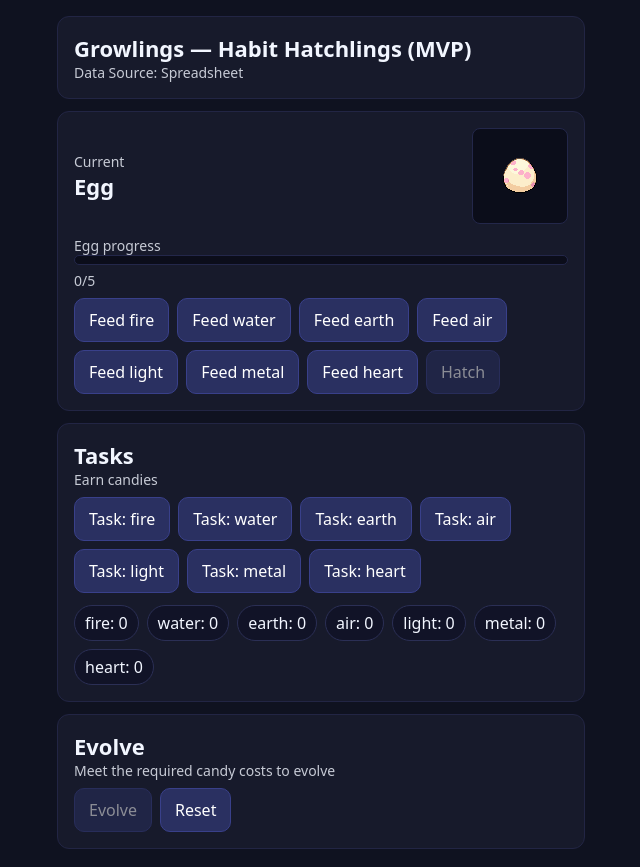
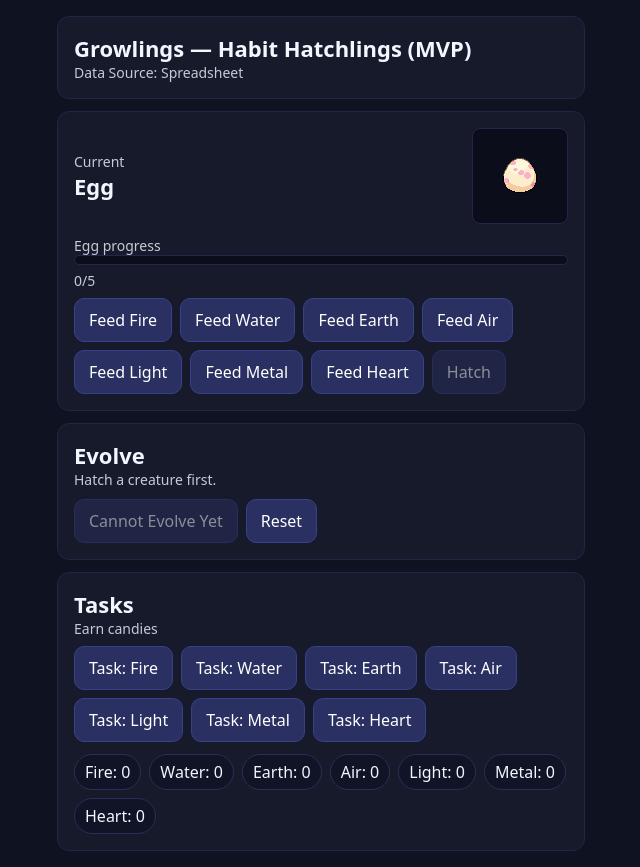
Before and after one commit to codyslagle/habit-creatures, a React (Vite) app: page / in a window 1280 px wide. Shown: the whole page, without its empty margins (319-959 px from the left). Built offline with nearby package versions, Linux system fonts and the light colour scheme.

Commit message:
Some evolution visibility features were added, including allowing the user to choose who their Growling evolves into. Also added some text chnages for when Growlings reach their final form

```diff
--- a/src/App.jsx
+++ b/src/App.jsx
@@ -1,55 +1,50 @@
 import { useEffect, useMemo, useState } from "react";
 import { loadDexFromCSV, ELEMENTS } from "./data/csvDexLoader";
 
-const blankTally = () => ({
-  fire: 0, water: 0, earth: 0, air: 0, light: 0, metal: 0, heart: 0,
-});
-
+// helpers
+const blankTally = () => ({ fire:0, water:0, earth:0, air:0, light:0, metal:0, heart:0 });
+const cap = (s) => s ? s.charAt(0).toUpperCase() + s.slice(1) : s;
+const caps = (arr) => arr.map(cap).join(" / ");
 const loadState = () => {
-  try {
-    const raw = localStorage.getItem("hc-state");
-    return raw ? JSON.parse(raw) : null;
-  } catch {
-    return null;
-  }
+  try { const raw = localStorage.getItem("hc-state"); return raw ? JSON.parse(raw) : null; }
+  catch { return null; }
 };
-const saveState = (s) =>
-  localStorage.setItem("hc-state", JSON.stringify(s));
+const saveState = (s) => localStorage.setItem("hc-state", JSON.stringify(s));
+const totalCost = (ev) => Object.values(ev.cost || {}).reduce((a,b)=>a+(b||0), 0);
+const canAfford = (candies, cost) => Object.entries(cost || {}).every(([el, amt]) => (candies[el] || 0) >= amt);
+const formatCost = (cost) => {
+  const parts = Object.entries(cost || {})
+    .filter(([,amt]) => amt > 0)
+    .map(([el,amt]) => `${amt} ${cap(el)}`);
+  return parts.length ? parts.join(" + ") : "—";
+};
 
 const initialState = {
-  candies: { fire: 0, water: 0, earth: 0, air: 0, light: 0, metal: 0, heart: 0 },
+  candies: { fire:0, water:0, earth:0, air:0, light:0, metal:0, heart:0 },
   egg: { progress: 0, cost: 5, element: null, tally: blankTally() },
   creature: { speciesId: null, nickname: null },
 };
 
 function pickDominantElement(availableCandies, validElements) {
-  const counts = validElements.map((e) => ({
-    e,
-    n: availableCandies[e] || 0,
-  }));
-  counts.sort((a, b) => b.n - a.n);
+  const counts = validElements.map(e => ({ e, n: (availableCandies?.[e] || 0) }));
+  counts.sort((a,b)=>b.n-a.n);
   const top = counts[0];
   if (!top || top.n === 0) return null;
-  const ties = counts.filter((c) => c.n === top.n).map((c) => c.e);
-  return ties[Math.floor(Math.random() * ties.length)];
-}
-
-function canAfford(candies, cost) {
-  return Object.entries(cost).every(
-    ([el, amt]) => (candies[el] || 0) >= amt
-  );
+  const ties = counts.filter(c => c.n === top.n).map(c=>c.e);
+  return ties[Math.floor(Math.random()*ties.length)];
 }
 
 export default function App() {
   const [state, setState] = useState(() => loadState() || initialState);
   const [dex, setDex] = useState({
-    DEX: {},
-    getSpecies: () => null,
-    findBaseByElement: () => null,
-    ready: false,
+    DEX: {}, getSpecies: () => null, findBaseByElement: () => null, ready: false,
   });
 
-  // Load DEX data once
+  // UI state for evolution chooser
+  const [showEvoModal, setShowEvoModal] = useState(false);
+  const [evoChoices, setEvoChoices] = useState([]); // array of { to, cost, branchBy? }
+
+  // Load DEX (CSV) once
   useEffect(() => {
     let active = true;
     (async () => {
@@ -60,33 +55,25 @@ export default function App() {
         console.error("Failed to load dex:", err);
       }
     })();
-    return () => {
-      active = false;
-    };
+    return () => { active = false; };
   }, []);
 
   // Persist state
-  useEffect(() => {
-    saveState(state);
-  }, [state]);
+  useEffect(() => { saveState(state); }, [state]);
 
-  const creature = state.creature.speciesId
-    ? dex.getSpecies(state.creature.speciesId)
-    : null;
+  const creature = state.creature.speciesId ? dex.getSpecies(state.creature.speciesId) : null;
 
   function earnCandy(el) {
     setState((s) => ({
-      ...s,
-      candies: { ...s.candies, [el]: s.candies[el] + 1 },
+      ...s, candies: { ...s.candies, [el]: s.candies[el] + 1 },
     }));
   }
 
   function feedCandy(el) {
     setState((s) => {
-      if (s.creature.speciesId) return s;
-      if (s.egg.progress >= s.egg.cost) return s;
+      if (s.creature.speciesId) return s;               // already hatched
+      if (s.egg.progress >= s.egg.cost) return s;       // egg full
       if (s.candies[el] <= 0) return s;
-
       const next = structuredClone(s);
       next.candies[el]--;
       next.egg.progress += 1;
@@ -101,7 +88,6 @@ export default function App() {
       const dominant = pickDominantElement(s.egg.tally, ELEMENTS) || "fire";
       const base = dex.findBaseByElement(dominant);
       if (!base) return s;
-
       return {
         ...s,
         egg: { progress: 0, cost: s.egg.cost, element: dominant, tally: blankTally() },
@@ -110,32 +96,53 @@ export default function App() {
     });
   }
 
-  function evolve() {
+  // New: choose evolution path when there are multiple same-cost options.
+  function tryEvolve() {
+    if (!creature) return;
+
+    const evos = creature.evolutions || [];
+    if (!evos.length) return;
+
+    // Which are affordable right now?
+    const affordable = evos.filter((ev) => canAfford(state.candies, ev.cost));
+    if (!affordable.length) return;
+
+    // Group affordable by total cost; choose among the cheapest bucket
+    const byCost = affordable.reduce((acc, ev) => {
+      const k = totalCost(ev);
+      (acc[k] ||= []).push(ev);
+      return acc;
+    }, {});
+    const cheapest = Math.min(...Object.keys(byCost).map(Number));
+    const cheapestSet = byCost[cheapest];
+
+    if (cheapestSet.length === 1) {
+      // Single obvious path → evolve immediately
+      confirmEvolution(cheapestSet[0]);
+    } else {
+      // Multiple equal-cost paths → open modal and let the player choose
+      setEvoChoices(cheapestSet);
+      setShowEvoModal(true);
+    }
+  }
+
+  function confirmEvolution(chosen) {
     setState((s) => {
       if (!s.creature.speciesId) return s;
-      const current = dex.getSpecies(s.creature.speciesId);
-      if (!current?.evolutions?.length) return s;
-
-      // Which evolutions can we afford
-      const affordable = current.evolutions.filter((ev) =>
-        canAfford(s.candies, ev.cost)
-      );
-      if (!affordable.length) return s;
-
-      // Pick first affordable branch (simple rule)
-      const chosen = affordable[0];
       const next = structuredClone(s);
-
-      // Deduct candies
-      Object.entries(chosen.cost).forEach(([el, amt]) => {
+      // pay candy cost
+      Object.entries(chosen.cost || {}).forEach(([el, amt]) => {
         next.candies[el] = Math.max(0, (next.candies[el] || 0) - amt);
       });
-
+      // set new species
       next.creature.speciesId = chosen.to;
       return next;
     });
+    setShowEvoModal(false);
+    setEvoChoices([]);
   }
 
+  // Sprites & labels
   const sprite = useMemo(() => {
     if (!creature) return "/egg.png";
     return creature.sprite || `/sprites/${creature.id}.png`;
@@ -146,20 +153,28 @@ export default function App() {
 
   const speciesName = creature?.name || "Egg";
   const sublabel = creature
-    ? `${creature.elements.join(" / ")} — ${
-        creature.stage === 0 ? "Base" : `Stage ${creature.stage}`
-      }`
+    ? `${caps(creature.elements || [])} — ${creature.stage === 0 ? "Base" : `Stage ${creature.stage}`}`
     : "";
 
   if (!dex.ready) {
     return (
       <div className="container">
-        <div className="card">
-          <div className="big">Loading Growlings data…</div>
-        </div>
+        <div className="card"><div className="big">Loading Growlings data…</div></div>
       </div>
     );
   }
+
+  // Evolution info
+  const currentEvos = creature?.evolutions || [];
+  const hasEvos = currentEvos.length > 0;
+  const hasAffordable = currentEvos.some((ev) => canAfford(state.candies, ev.cost));
+  const isFinal = !!creature && !hasEvos;
+
+  const evolveSubtitle = !creature
+    ? "Hatch a creature first."
+    : isFinal
+    ? "This Growling is in its final form."
+    : "Choose your path when multiple evolutions are possible.";
 
   return (
     <div className="container">
@@ -174,9 +189,27 @@ export default function App() {
             <div className="small">Current</div>
             <div className="big">{speciesName}</div>
             {!!creature && (
+              <>
                 <div className="small" style={{ opacity: 0.8, marginTop: 2 }}>
                   {sublabel}
                 </div>
+                {isFinal && (
+                  <div
+                    className="small"
+                    style={{
+                      display: "inline-block",
+                      marginTop: 6,
+                      padding: "2px 8px",
+                      borderRadius: 999,
+                      background: "rgba(255,255,255,0.08)",
+                      border: "1px solid rgba(255,255,255,0.15)",
+                      fontWeight: 600,
+                    }}
+                  >
+                    Final Form
+                  </div>
+                )}
+              </>
             )}
           </div>
           <div className="sprite">
@@ -190,13 +223,14 @@ export default function App() {
             />
           </div>
         </div>
+
         <div style={{ marginTop: 12 }}>
           <div className="small">Egg progress</div>
           <div className="progress"><div style={{ width: `${progressPct}%` }} /></div>
           <div className="small" style={{ marginTop: 6 }}>
             {state.egg.progress}/{state.egg.cost}
           </div>
-          <div className="row" style={{ marginTop: 8 }}>
+          <div className="row" style={{ marginTop: 8, flexWrap: "wrap", gap: 8 }}>
             {ELEMENTS.map((el) => (
               <button
                 key={el}
@@ -204,7 +238,7 @@ export default function App() {
                 disabled={!!creature || eggIsFull}
                 onClick={() => feedCandy(el)}
               >
-                Feed {el}
+                Feed {cap(el)}
               </button>
             ))}
             <button
@@ -218,41 +252,125 @@ export default function App() {
         </div>
       </div>
 
+      {/* Evolution: info + action */}
       <div className="card" style={{ marginBottom: 12 }}>
+        <div className="big">Evolve</div>
+        <div className="small">{evolveSubtitle}</div>
+
+        {/* Evolution options or final form note */}
+        {!!creature && hasEvos && (
+          <div style={{ marginTop: 10 }}>
+            <div className="small" style={{ marginBottom: 6 }}>Available Evolutions</div>
+            <div className="row" style={{ gap: 10, flexWrap: "wrap" }}>
+              {currentEvos.map((ev, idx) => {
+                const sp = dex.getSpecies(ev.to);
+                const can = canAfford(state.candies, ev.cost);
+                const art = sp?.sprite || "/egg.png"; // later: silhouette support
+                return (
+                  <div key={idx} className="row" style={{
+                    alignItems: "center",
+                    gap: 8,
+                    padding: "6px 10px",
+                    border: "1px solid rgba(255,255,255,0.12)",
+                    borderRadius: 8,
+                    opacity: can ? 1 : 0.6
+                  }}>
+                    <img src={art} alt={sp?.name || "Evolution"} width="32" height="32" style={{ imageRendering: "pixelated" }} />
+                    <div>
+                      <div className="small" style={{ fontWeight: 600 }}>{sp?.name || "???"}</div>
+                      <div className="small" style={{ opacity: 0.8 }}>Cost: {formatCost(ev.cost)}</div>
+                    </div>
+                  </div>
+                );
+              })}
+            </div>
+          </div>
+        )}
+
+        {!hasEvos && !!creature && (
+          <div className="small" style={{ marginTop: 10, opacity: 0.85 }}>
+            No further evolutions available for this species (for now).
+          </div>
+        )}
+
+        <div className="row" style={{ marginTop: 10 }}>
+          {isFinal ? (
+            <button className="btn" disabled title="This Growling is already at its final form">
+              Final Form
+            </button>
+          ) : (
+            <button
+              className="btn"
+              onClick={tryEvolve}
+              disabled={!creature || !hasAffordable}
+              title={!creature ? "Hatch a creature first" : (!hasAffordable ? "Not enough candies yet" : "Evolve")}
+            >
+              {hasAffordable ? "Evolve" : "Cannot Evolve Yet"}
+            </button>
+          )}
+          <button className="btn" onClick={() => setState(initialState)}>Reset</button>
+        </div>
+      </div>
+
+      {/* Tasks */}
+      <div className="card">
         <div className="big">Tasks</div>
         <div className="small">Earn candies</div>
-        <div className="row" style={{ marginTop: 8 }}>
+        <div className="row" style={{ marginTop: 8, flexWrap: "wrap", gap: 8 }}>
           {ELEMENTS.map((el) => (
             <button key={el} className="btn" onClick={() => earnCandy(el)}>
-              Task: {el}
+              Task: {cap(el)}
             </button>
           ))}
         </div>
-        <div className="row" style={{ marginTop: 12 }}>
+        <div className="row" style={{ marginTop: 12, flexWrap: "wrap", gap: 8 }}>
           {ELEMENTS.map((el) => (
-            <span key={el} className="badge">
-              {el}: {state.candies[el]}
-            </span>
+            <span key={el} className="badge">{cap(el)}: {state.candies[el]}</span>
           ))}
         </div>
       </div>
 
-      <div className="card">
-        <div className="big">Evolve</div>
-        <div className="small">Meet the required candy costs to evolve</div>
-        <div className="row" style={{ marginTop: 8 }}>
+      {/* Evolution Choice Modal */}
+      {showEvoModal && (
+        <div style={{
+          position: "fixed", inset: 0, background: "rgba(0,0,0,0.6)",
+          display: "flex", alignItems: "center", justifyContent: "center", zIndex: 9999
+        }}>
+          <div className="card" style={{ maxWidth: 420, width: "90%", padding: 16 }}>
+            <div className="big" style={{ marginBottom: 6 }}>
+              {creature?.name} can evolve!
+            </div>
+            <div className="small" style={{ marginBottom: 12, opacity: 0.9 }}>
+              Which path would you like {creature?.name} to take?
+            </div>
+            <div style={{ display: "grid", gridTemplateColumns: "1fr", gap: 10 }}>
+              {evoChoices.map((ev, i) => {
+                const sp = dex.getSpecies(ev.to);
+                const art = sp?.sprite || "/egg.png"; // later: sprite_sil support
+                return (
                   <button
+                    key={i}
                     className="btn"
-            onClick={evolve}
-            disabled={!creature || !(creature.evolutions?.length)}
+                    style={{ display: "flex", alignItems: "center", gap: 10, justifyContent: "flex-start" }}
+                    onClick={() => confirmEvolution(ev)}
                   >
-            Evolve
+                    <img src={art} alt={sp?.name || "Evolution"} width="32" height="32" style={{ imageRendering: "pixelated" }} />
+                    <div style={{ textAlign: "left" }}>
+                      <div style={{ fontWeight: 700 }}>{sp?.name || "???"}</div>
+                      <div className="small" style={{ opacity: 0.8 }}>Cost: {formatCost(ev.cost)}</div>
+                    </div>
                   </button>
-          <button className="btn" onClick={() => setState(initialState)}>
-            Reset
+                );
+              })}
+            </div>
+            <div className="row" style={{ marginTop: 12, justifyContent: "flex-end" }}>
+              <button className="btn" onClick={() => { setShowEvoModal(false); setEvoChoices([]); }}>
+                Cancel
               </button>
             </div>
           </div>
         </div>
+      )}
+    </div>
   );
 }
```
Lines whose indentation alone changed are shown as unchanged.
